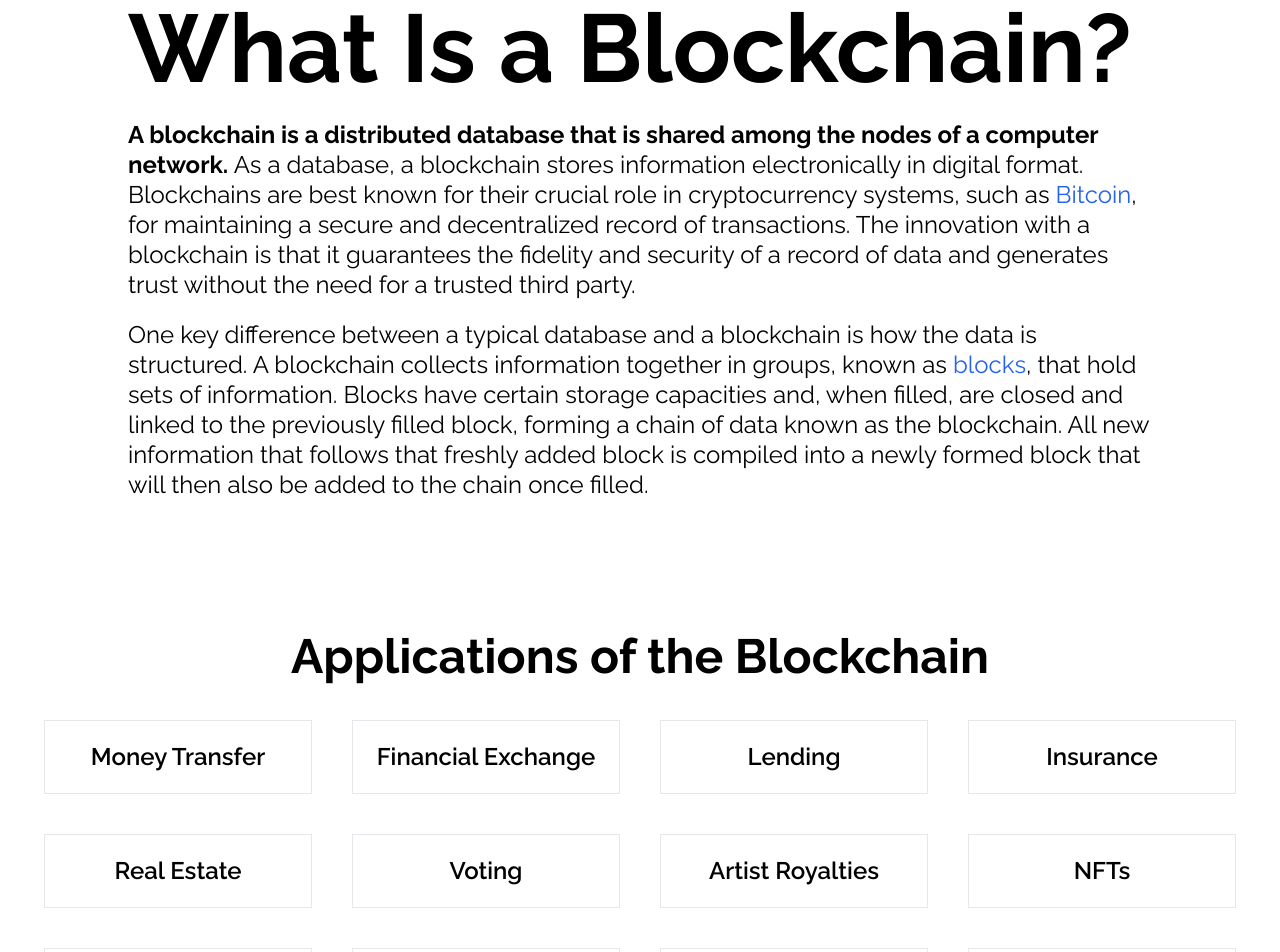
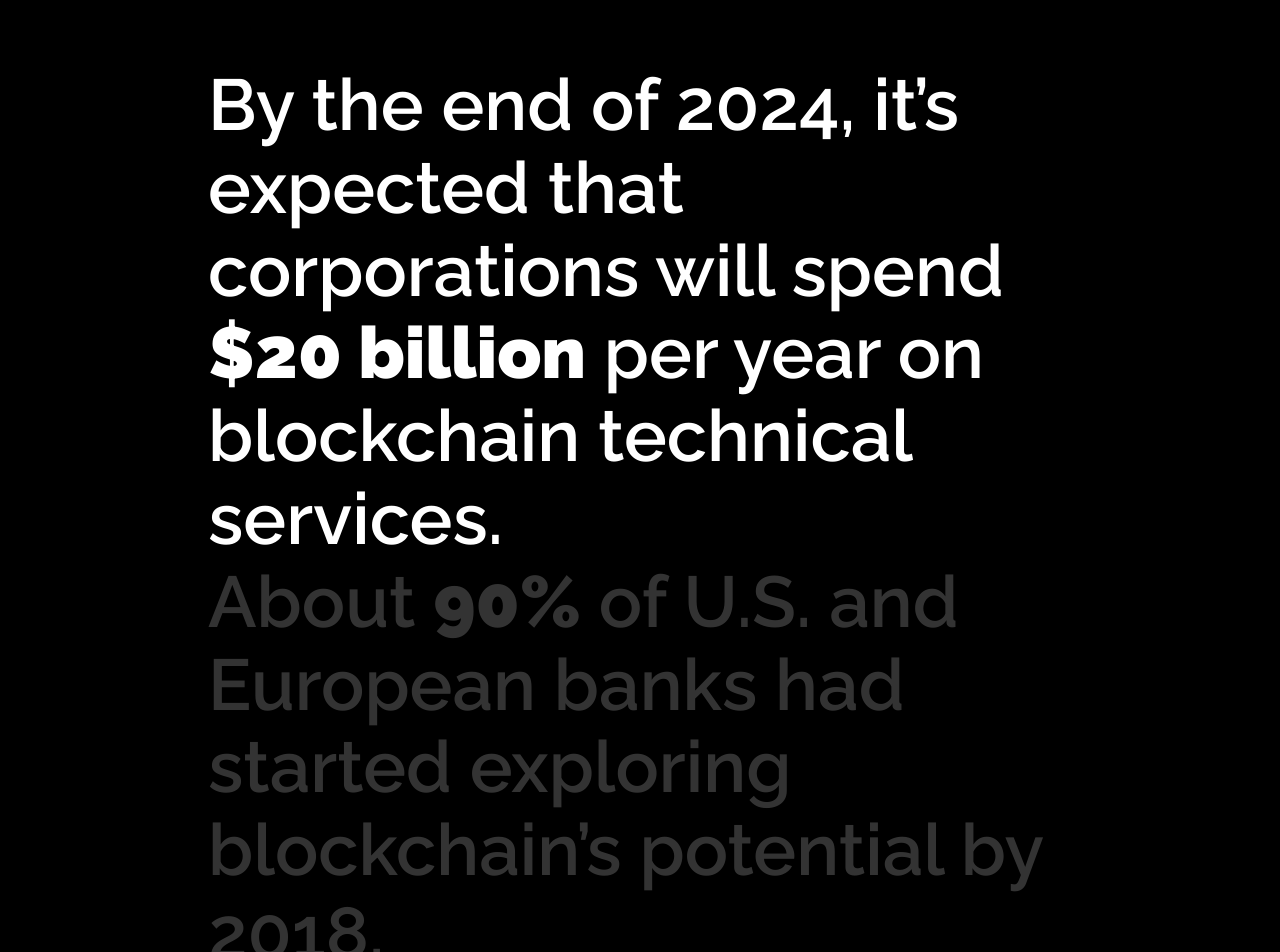
Before and after one commit to rosekamallove/blockchain-intro, a Next.js app: page / in a window 1280 px wide. Shown: the part 880-1832 px from the top of the page. Built offline with nearby package versions, Linux system fonts and the light colour scheme.

Commit message:
improvements: ux

```diff
--- a/components/blockchain-application.tsx
+++ b/components/blockchain-application.tsx
@@ -6,7 +6,7 @@ interface Props {
 
 const BlockChainApplication: React.FC<Props> = ({ title }) => {
   return (
-    <div className="cursor-pointer border p-5 font-semibold transition hover:shadow-lg">
+    <div className="cursor-pointer rounded-md p-5 font-semibold shadow-md transition hover:shadow-xl">
       {title}
     </div>
   );
--- a/components/details.tsx
+++ b/components/details.tsx
@@ -1,6 +1,7 @@
 import Image from "next/image";
 import React from "react";
 import roseImage from "../public/images/rose_photo.jpg";
+import BlockChainApplication from "./blockchain-application";
 import {
   DetailBackground,
   DetailContainer,
@@ -12,7 +13,7 @@ import { Tile, TileBackground, TileContent, TileWrapper } from "./tile";
 
 const Details: React.FC = () => {
   return (
-    <TileWrapper numOfPages={5}>
+    <TileWrapper numOfPages={6}>
       <TileBackground>
         <DetailBackground />
       </TileBackground>
@@ -23,7 +24,7 @@ const Details: React.FC = () => {
             <DetailContainer>
               <DetailLeft progress={progress}>
                 <div className="text-4xl font-bold lg:text-5xl">
-                  How Does a Blockchain Work?
+                  Working of Blockchain
                 </div>
               </DetailLeft>
               <DetailRight progress={progress}>
@@ -153,6 +154,36 @@ const Details: React.FC = () => {
           renderContent={({ progress }) => (
             <DetailContainer>
               <DetailLeft progress={progress}>
+                <div className="text-4xl font-bold lg:text-5xl">
+                  Applications of Blockchain
+                </div>
+              </DetailLeft>
+              <DetailRight progress={progress}>
+                <div className="md:grid-col-3 mt-10 grid grid-cols-2 gap-5 text-xl text-black lg:grid-cols-3  ">
+                  <BlockChainApplication title={"Money Transfer"} />
+                  <BlockChainApplication title={"Financial Exchange"} />
+                  <BlockChainApplication title={"Lending"} />
+                  <BlockChainApplication title={"Insurance"} />
+                  <BlockChainApplication title={"Real Estate"} />
+                  <BlockChainApplication title={"Voting"} />
+                  <BlockChainApplication title={"Artist Royalties"} />
+                  <BlockChainApplication title={"NFTs"} />
+                  <BlockChainApplication title={"Logistics Tracking"} />
+                  <BlockChainApplication title={"Secure IoT"} />
+                  <BlockChainApplication
+                    title={"Secure personal information"}
+                  />
+                  <BlockChainApplication title={"Government benefits"} />
+                </div>
+              </DetailRight>
+            </DetailContainer>
+          )}
+        />
+        <Tile
+          page={5}
+          renderContent={({ progress }) => (
+            <DetailContainer>
+              <DetailLeft progress={progress}>
                 <div className="text-6xl font-bold lg:text-5xl">About Me</div>
               </DetailLeft>
               <DetailRight progress={progress}>
--- a/components/intro.tsx
+++ b/components/intro.tsx
@@ -1,60 +1,47 @@
 import React from "react";
-import BlockChainApplication from "./blockchain-application";
+import { DetailLink } from "./detail";
 
 const Intro: React.FC = () => {
   return (
     <section className={`flex flex-col bg-white py-20 text-3xl md:text-4xl`}>
       <div className="container mx-auto px-11">
-        <h2 className="mx-auto mb-6 max-w-5xl text-7xl font-bold xl:text-8xl">
-          What Is a Blockchain?
+        <h2 className="mx-auto mb-6 max-w-5xl text-6xl font-bold xl:text-7xl">
+          So, What Is a Blockchain?
         </h2>
-        <p className="mx-auto my-5 max-w-5xl text-2xl leading-tight">
+        <p className="mx-auto my-10 max-w-5xl text-3xl ">
           <strong>
             A blockchain is a distributed database that is shared among the
             nodes of a computer network.
           </strong>{" "}
+        </p>
+        <p className="mx-auto my-10  max-w-5xl text-3xl ">
           As a database, a blockchain stores information electronically in
           digital format. Blockchains are best known for their crucial role in
           cryptocurrency systems, such as{" "}
-          <a href="https://www.investopedia.com/terms/b/bitcoin.asp">Bitcoin</a>
+          <DetailLink href="https://www.investopedia.com/terms/b/bitcoin.asp">
+            Bitcoin
+          </DetailLink>
           , for maintaining a secure and decentralized record of transactions.
           The innovation with a blockchain is that it guarantees the fidelity
           and security of a record of data and generates trust without the need
           for a trusted third party.
         </p>
-        <p className="mx-auto my-5 max-w-5xl text-2xl leading-tight">
+        <p className="mx-auto my-10 max-w-5xl text-3xl leading-tight">
           One key difference between a typical database and a blockchain is how
           the data is structured. A blockchain collects information together in
           groups, known as{" "}
-          <a href="https://www.investopedia.com/terms/b/block-bitcoin-block.asp">
+          <DetailLink href="https://www.investopedia.com/terms/b/block-bitcoin-block.asp">
             blocks
-          </a>
-          , that hold sets of information. Blocks have certain storage
-          capacities and, when filled, are closed and linked to the previously
-          filled block, forming a chain of data known as the blockchain. All new
-          information that follows that freshly added block is compiled into a
-          newly formed block that will then also be added to the chain once
-          filled.
+          </DetailLink>
+          , that hold sets of information.{" "}
         </p>
-      </div>
-      <div className="container mx-auto mt-28 px-11 text-center">
-        <h2 className="text-4xl font-bold md:text-5xl">
-          Applications of the Blockchain
-        </h2>
-        <div className="md:grid-col-3 mt-10 grid grid-cols-2 gap-6 text-2xl lg:grid-cols-4 lg:gap-10 ">
-          <BlockChainApplication title={"Money Transfer"} />
-          <BlockChainApplication title={"Financial Exchange"} />
-          <BlockChainApplication title={"Lending"} />
-          <BlockChainApplication title={"Insurance"} />
-          <BlockChainApplication title={"Real Estate"} />
-          <BlockChainApplication title={"Voting"} />
-          <BlockChainApplication title={"Artist Royalties"} />
-          <BlockChainApplication title={"NFTs"} />
-          <BlockChainApplication title={"Logistics Tracking"} />
-          <BlockChainApplication title={"Secure IoT"} />
-          <BlockChainApplication title={"Secure personal information"} />
-          <BlockChainApplication title={"Government benefits"} />
-        </div>
+        <p className="mx-auto my-5 max-w-5xl text-3xl ">
+          Blocks have certain storage capacities and, when filled, are closed
+          and linked to the previously filled block, forming a chain of data
+          known as the blockchain. All new information that follows that freshly
+          added block is compiled into a newly formed block that will then also
+          be added to the chain once filled.
+        </p>
       </div>
     </section>
   );
--- a/components/masthead.tsx
+++ b/components/masthead.tsx
@@ -35,7 +35,7 @@ const MastHead: React.FC<Props> = ({ executeScroll }) => {
         muted
         loop
         className="absolute  h-full w-full object-cover"
-        style={{ filter: "brightness(20%)" }}
+        style={{ filter: "brightness(40%)" }}
       >
         <source src="/assets/block_chain.m4v" type="video/mp4; codecs=hvc1 " />
         <source src="/assets/block_chain.webm" type="video/webm; codecs=vp9" />
--- a/pages/_app.tsx
+++ b/pages/_app.tsx
@@ -1,5 +1,5 @@
+import React from "react";
 import { AppProps } from "next/app";
-
 import ScrollObserver from "../components/scroll-observer";
 import "../styles/index.css";
 
--- a/pages/index.tsx
+++ b/pages/index.tsx
@@ -18,9 +18,9 @@ const IndexPage = () => {
       </Head>
       <MastHead executeScroll={executeScroll} />
       <div ref={introRef}>
-        <Intro />
+        <Stats />
       </div>
-      <Stats />
+      <Intro />
       <Details />
     </div>
   );
```
